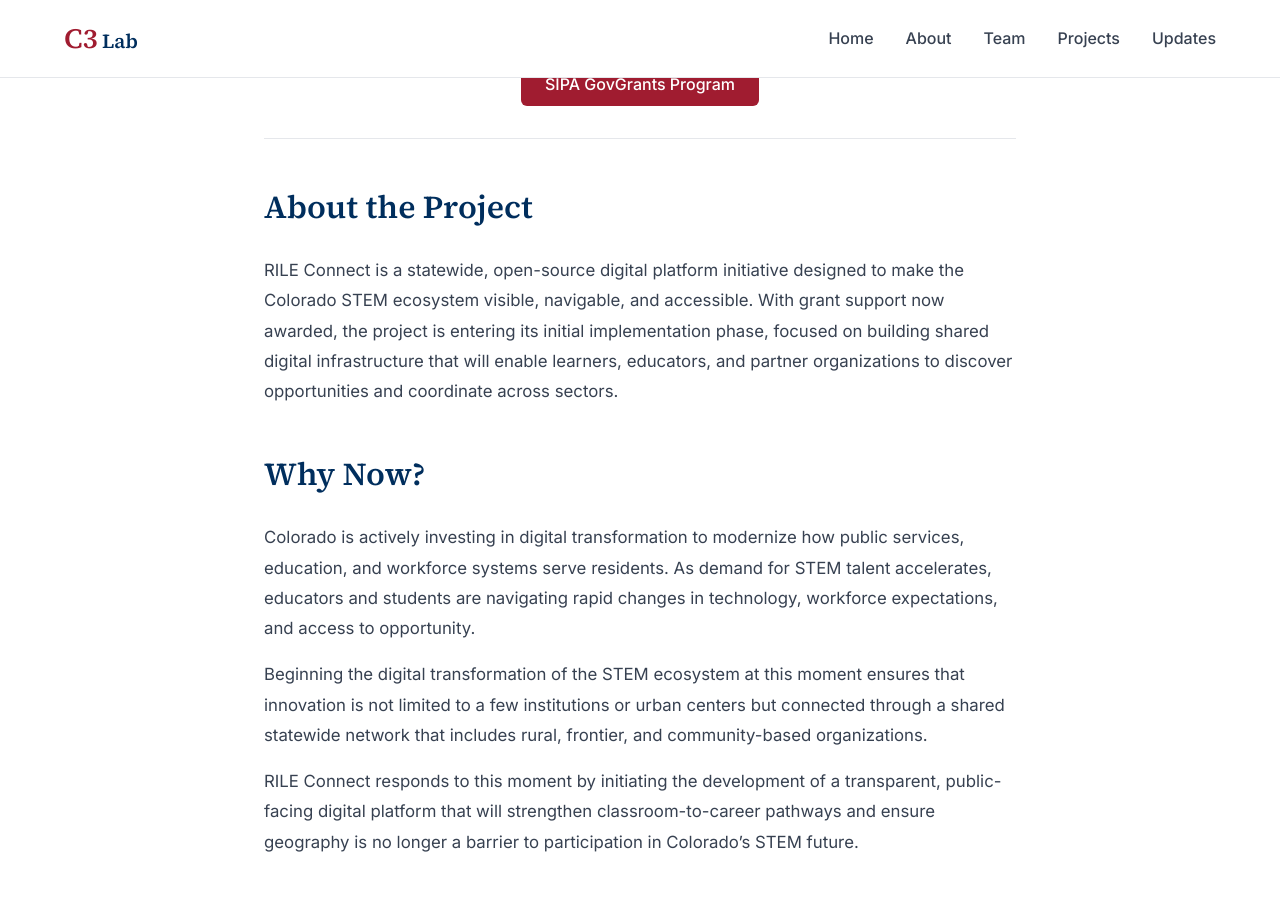
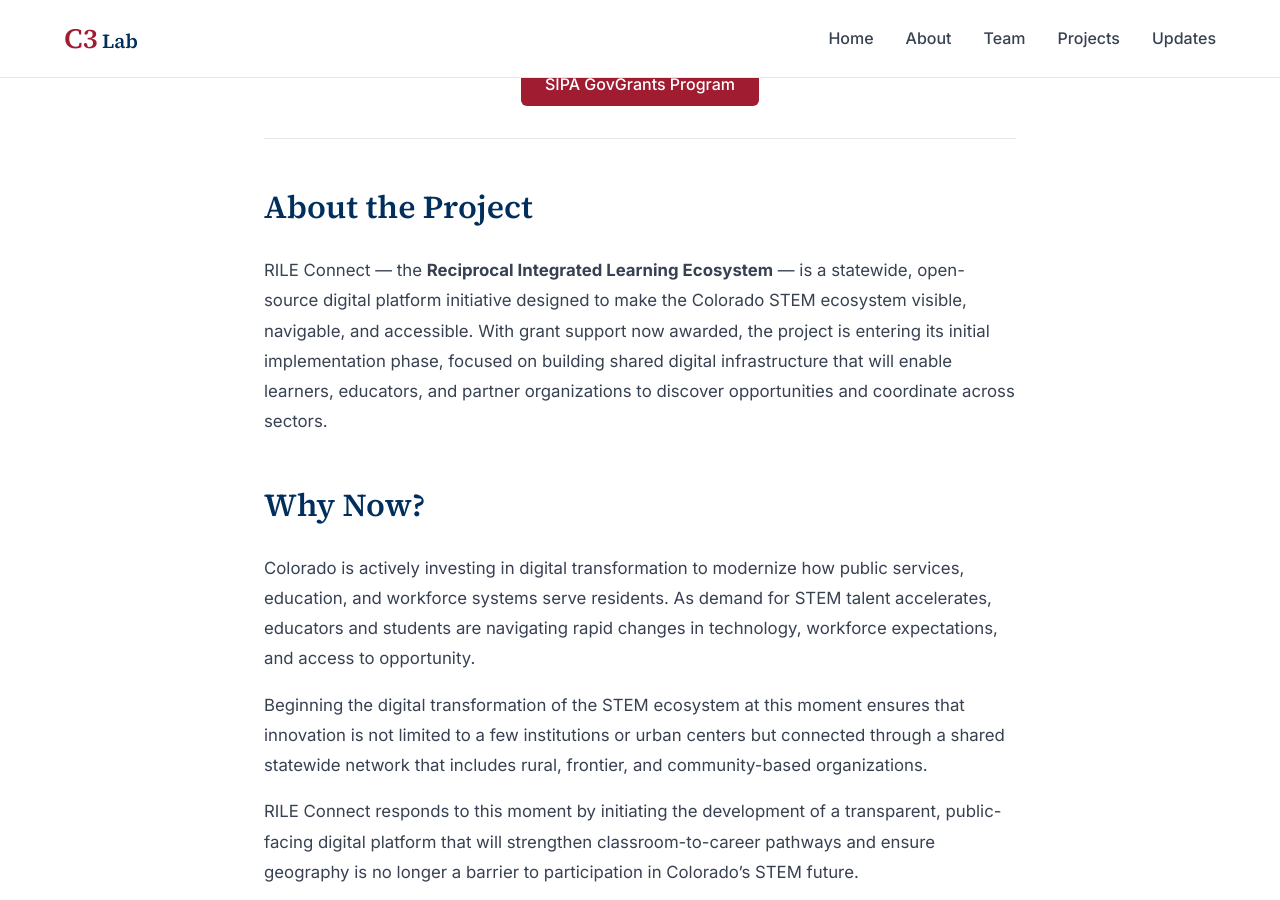
Before and after one commit to msu-denver/c3-lab, a Jekyll site: the page built from _projects/rile-connect.md, in a window 1280 px wide and 900 px high, scrolled down 459 px. Built offline with Jekyll 4.4.1, drawn with Linux system fonts in a browser that asks for light colours.

Commit message:
Define RILE acronym on RILE Connect project page
Co-Authored-By: Claude Opus 4.5 <noreply@anthropic.com>

```diff
--- a/_projects/rile-connect.md
+++ b/_projects/rile-connect.md
@@ -15,7 +15,7 @@ links:
 
 ## About the Project
 
-RILE Connect is a statewide, open-source digital platform initiative designed to make the Colorado STEM ecosystem visible, navigable, and accessible. With grant support now awarded, the project is entering its initial implementation phase, focused on building shared digital infrastructure that will enable learners, educators, and partner organizations to discover opportunities and coordinate across sectors.
+RILE Connect — the **Reciprocal Integrated Learning Ecosystem** — is a statewide, open-source digital platform initiative designed to make the Colorado STEM ecosystem visible, navigable, and accessible. With grant support now awarded, the project is entering its initial implementation phase, focused on building shared digital infrastructure that will enable learners, educators, and partner organizations to discover opportunities and coordinate across sectors.
 
 ## Why Now?
 
```
